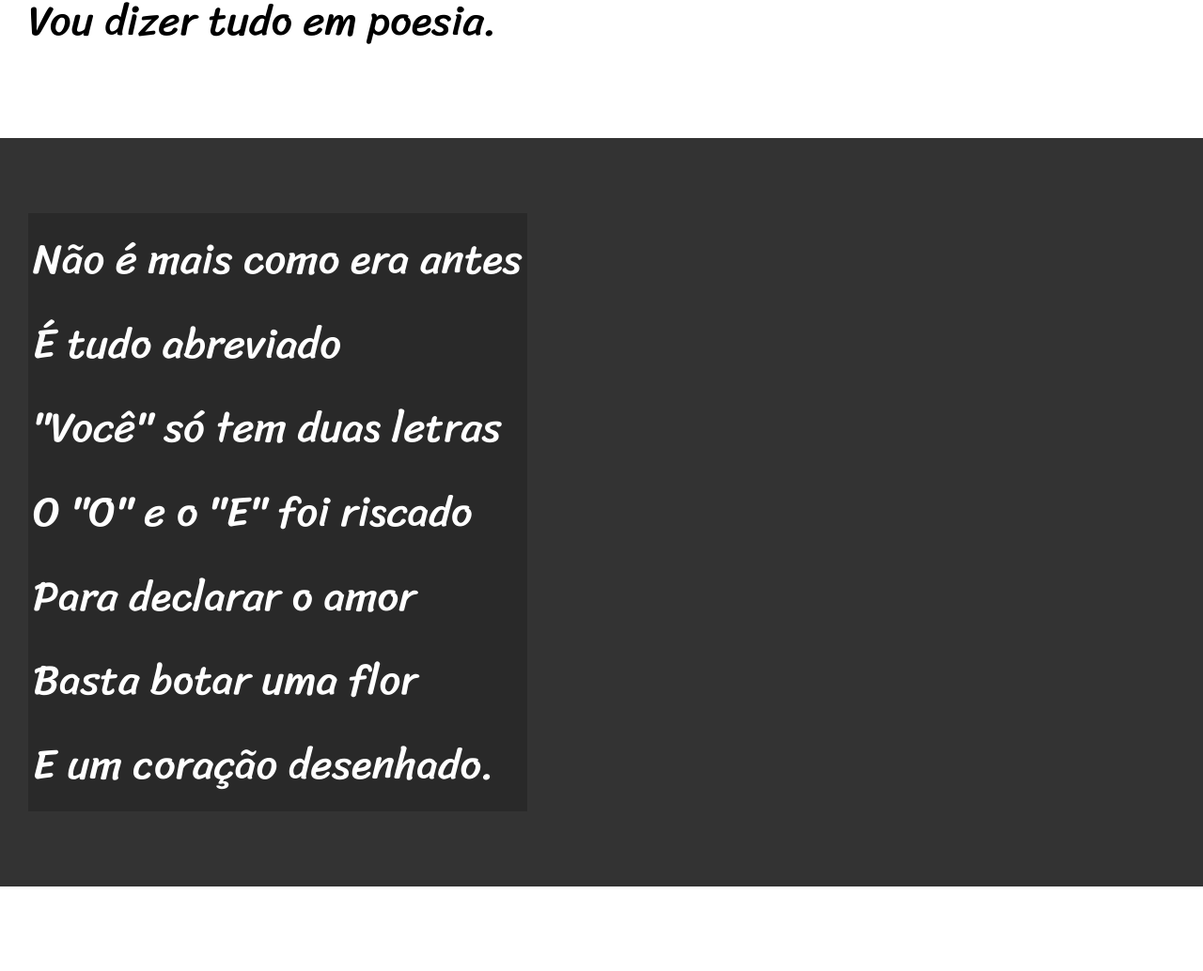
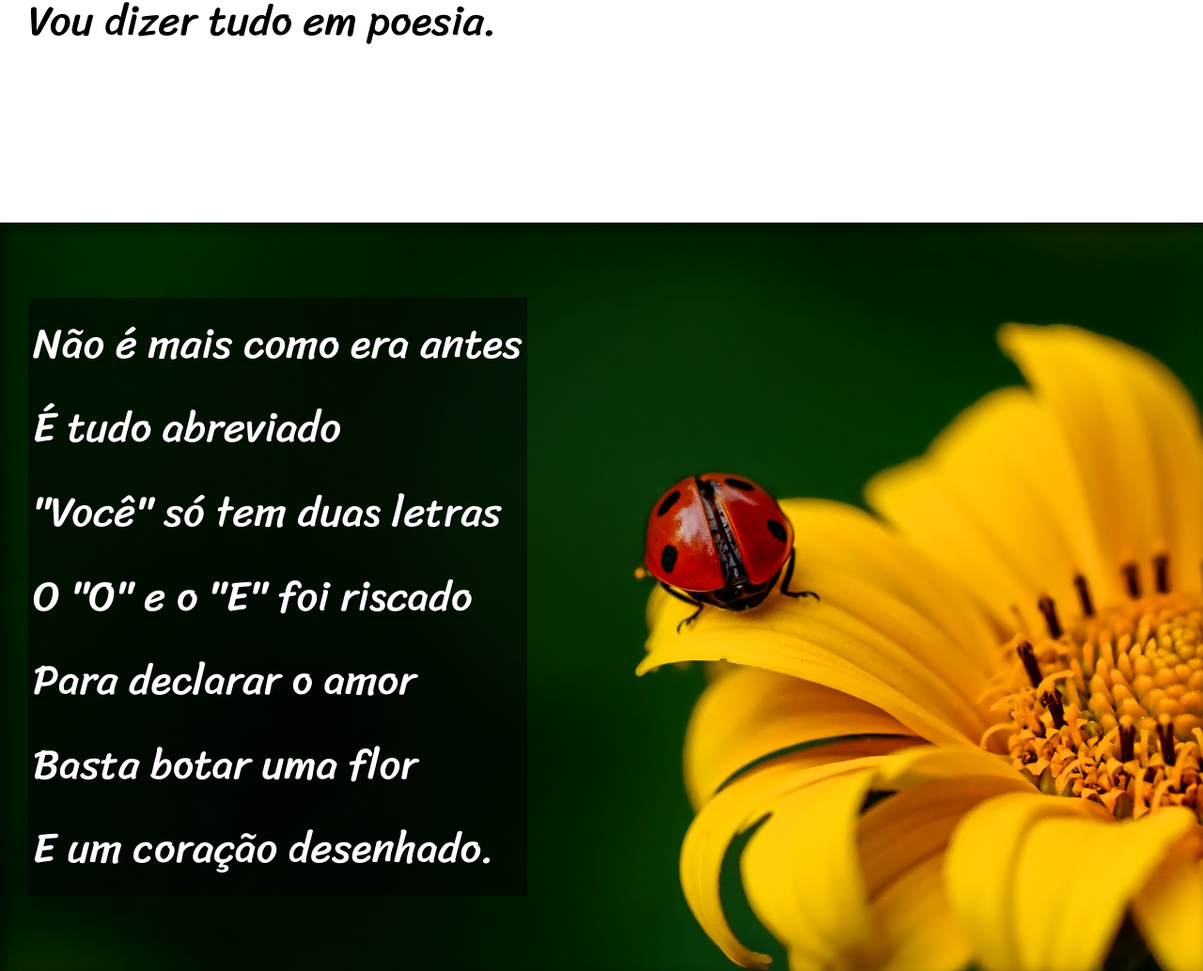
Before and after one commit to luis-sfurlan/html-css, a plain HTML site: page desafios/d012/index.html in a window 1280 px wide. Shown: the part 900-1934 px from the top of the page at 94% size. Drawn offline with Linux system fonts and the light colour scheme.

Commit message:
Finalizando o CSS do projeto Cordel

```diff
--- a/desafios/d012/estilo/style.css
+++ b/desafios/d012/estilo/style.css
@@ -57,6 +57,10 @@ section {
     font-size: 3.5vw;
 }
 
+section > p {
+    padding-bottom: 2em;
+}
+
 section.normal {
     background-color: white;
     color: black;
@@ -65,12 +69,26 @@ section.normal {
 section.imagem {
     background-color: rgb(51, 51, 51);
     color: white;
+    box-shadow: inset 6px 6px 13px 0px rgba(0, 0, 0, 0.507);
+    background-size: cover;
+    background-attachment: fixed;
 }
 
 section.imagem > p {
     display: inline-block;
     padding: 5px;
-    background-color: rgba(0, 0, 0, 0.192);
+    background-color: rgba(0, 0, 0, 0.493);
+    text-shadow: 1px 1px 0px black;
+}
+
+section#img01 {
+    background-image: url('../imagens/background001.jpg');
+    background-position: right center;
+}
+
+section#img02 {
+    background-image: url('../imagens/background002.jpg');
+    background-position: right center;
 }
 
 footer {
--- a/desafios/d012/index.html
+++ b/desafios/d012/index.html
@@ -28,7 +28,7 @@
         </p>
     </section>
 
-    <section class="imagem">
+    <section class="imagem" id="img01">
         <p>
             Não é mais como era antes <br>
             É tudo abreviado <br>
@@ -49,7 +49,9 @@
             Agora é .com <br>
             Se o saite é muito bom <br>
             Ele vale um alto preço. <br>
+        </p>
 
+        <p>
             Pra piorar a liguagem <br>
             O emoticom é um risco <br>
             Tem símbolo para tudo <br>
@@ -60,7 +62,7 @@
         </p>
     </section>
 
-    <section class="imagem">
+    <section class="imagem" id="img02">
         <p>
             Tenho saudade das cartas <br>
             Escritas com a própria mão <br>
@@ -81,7 +83,9 @@
             Abriu outro aplicativo <br>
             O mundo ficou cativo <br>
             Da tecnologia do agora. <br>
+        </p>
 
+        <p>
             Felizmente, pra orar <br>
             Não precisa de internet <br>
             Deus escuta todo mundo <br>
```
